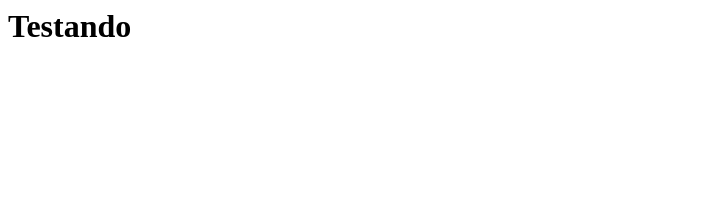
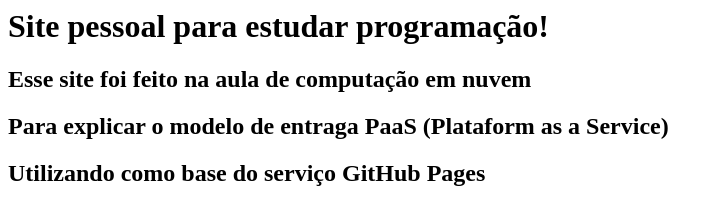
Before and after one commit to pradojoaoo/pradojoaoo.github.io, a plain HTML site: page index.html in a window 1280 px wide. Shown: the whole page, without its empty margins (0-723 px from the left). Drawn offline with Linux system fonts and the light colour scheme.

Commit message:
Editando o arquivo index.html

```diff
--- a/index.html
+++ b/index.html
@@ -1 +1,14 @@
-<h1>Testando</h1>
+<html>
+    <head>
+        <title>
+            Site pessoal para estudar programação!
+        </title>
+    </head>
+
+    <body>
+        <h1>Site pessoal para estudar programação!</h1>
+        <h2>Esse site foi feito na aula de computação em nuvem</h2>
+        <h2>Para explicar o modelo de entraga PaaS (Plataform as a Service)</h2>
+        <h2>Utilizando como base do serviço GitHub Pages</h2>
+    </body>
+</html>
```
